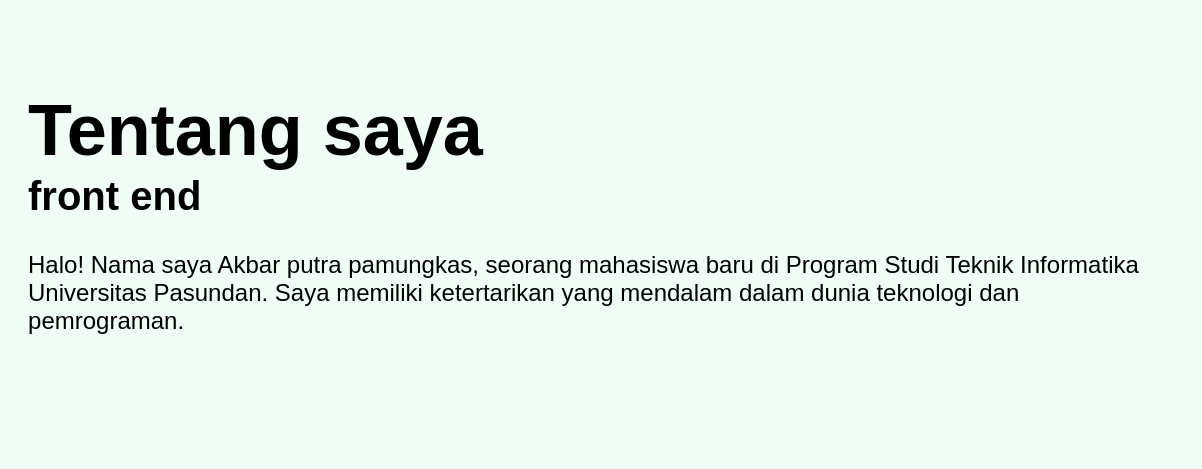
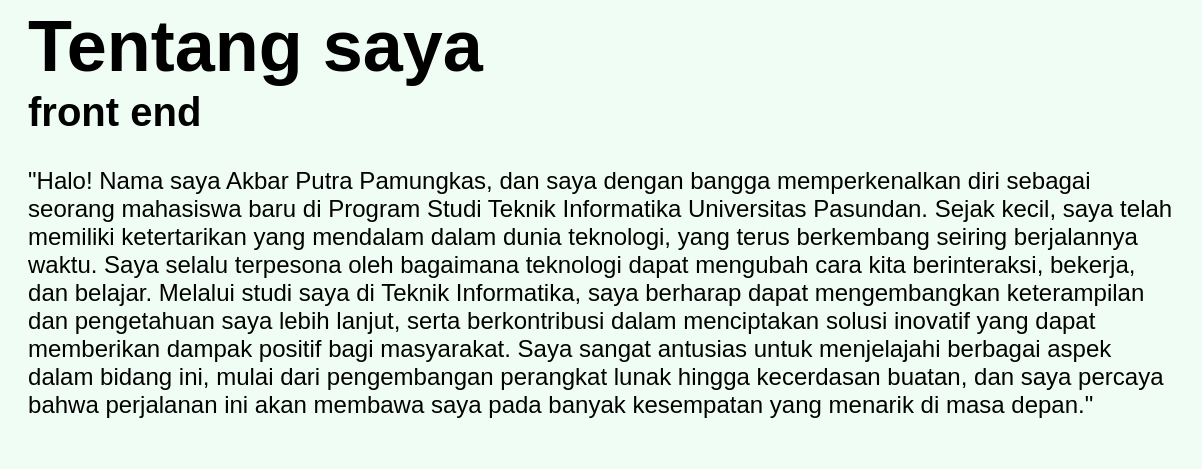
Before and after one commit to akbarputrapamungkas/itw2024_project1_243040093, a plain HTML site: page index.html in a window 1280 px wide. Shown: the part 965-1434 px from the top of the page, 78-1280 px from the left. Drawn offline with nearby package versions, Linux system fonts and the light colour scheme.

Commit message:
menyelesaikan tubes

```diff
--- a/index.html
+++ b/index.html
@@ -91,17 +91,29 @@
         <h2 class="heading">Tentang saya</h2>
         <h3>front end</h3>
         <p>
-          Halo! Nama saya Akbar putra pamungkas, seorang mahasiswa baru di Program Studi
-          Teknik Informatika Universitas Pasundan. Saya memiliki ketertarikan
-          yang mendalam dalam dunia teknologi dan pemrograman.
+          "Halo! Nama saya Akbar Putra Pamungkas, dan saya dengan bangga
+          memperkenalkan diri sebagai seorang mahasiswa baru di Program Studi
+          Teknik Informatika Universitas Pasundan. Sejak kecil, saya telah
+          memiliki ketertarikan yang mendalam dalam dunia teknologi, yang terus
+          berkembang seiring berjalannya waktu. Saya selalu terpesona oleh
+          bagaimana teknologi dapat mengubah cara kita berinteraksi, bekerja,
+          dan belajar. Melalui studi saya di Teknik Informatika, saya berharap
+          dapat mengembangkan keterampilan dan pengetahuan saya lebih lanjut,
+          serta berkontribusi dalam menciptakan solusi inovatif yang dapat
+          memberikan dampak positif bagi masyarakat. Saya sangat antusias untuk
+          menjelajahi berbagai aspek dalam bidang ini, mulai dari pengembangan
+          perangkat lunak hingga kecerdasan buatan, dan saya percaya bahwa
+          perjalanan ini akan membawa saya pada banyak kesempatan yang menarik
+          di masa depan."
         </p>
       </div>
     </section>
     <!-- akhir about -->
     <!-- skills -->
     <section class="skills" id="skills">
-      <h2 class="heading" data-aos="fade-down"
-                data-aos-duration="3000">skills</h2>
+      <h2 class="heading" data-aos="fade-down" data-aos-duration="3000">
+        skills
+      </h2>
 
       <div class="skills-container">
         <div class="skills-box">
@@ -152,7 +164,7 @@
           <img src="img/sertifikat-001.jpg" alt="" />
           <div class="portofolio-layer">
             <h4>belajar dasar pemrogaman web (dicoding)</h4>
-            <p>sertifikat yang didapat pada program beasiswa IDCamp </p>
+            <p>sertifikat yang didapat pada program beasiswa IDCamp</p>
           </div>
         </div>
       </div>
@@ -169,13 +181,7 @@
           <input type="text" placeholder="masukan nama" />
           <input type="email" placeholder="alamat email" />
         </div>
-        <textarea
-
-
-          cols="30"
-          rows="10"
-          placeholder="masukan text"
-        ></textarea>
+        <textarea cols="30" rows="10" placeholder="masukan text"></textarea>
         <input type="submit" value="kirim pesan" class="btn" />
       </form>
     </section>
@@ -203,9 +209,6 @@
     <!-- typed js  -->
     <script src="https://unpkg.com/typed.js@2.1.0/dist/typed.umd.js"></script>
     <script src="js/script.js"></script>
-    <script>
-
-
-    </script>
+    <script></script>
   </body>
 </html>
```
